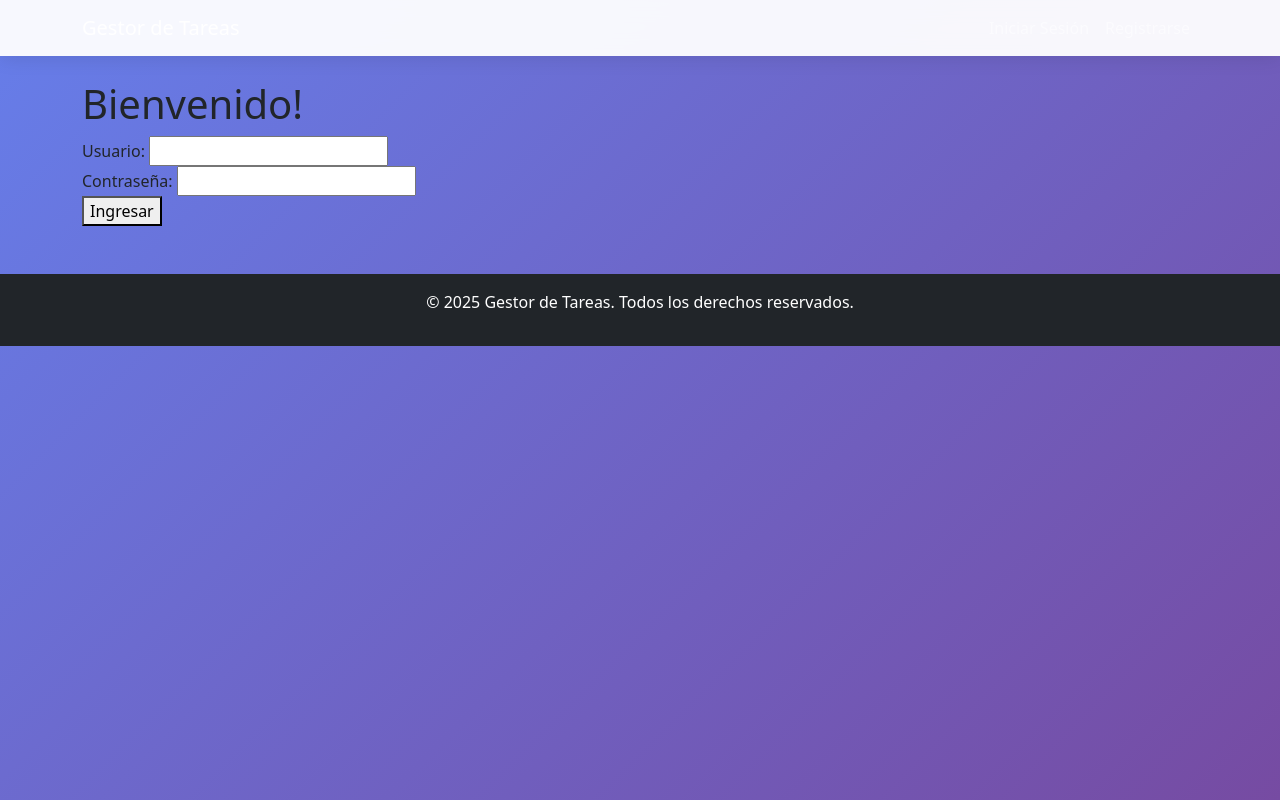
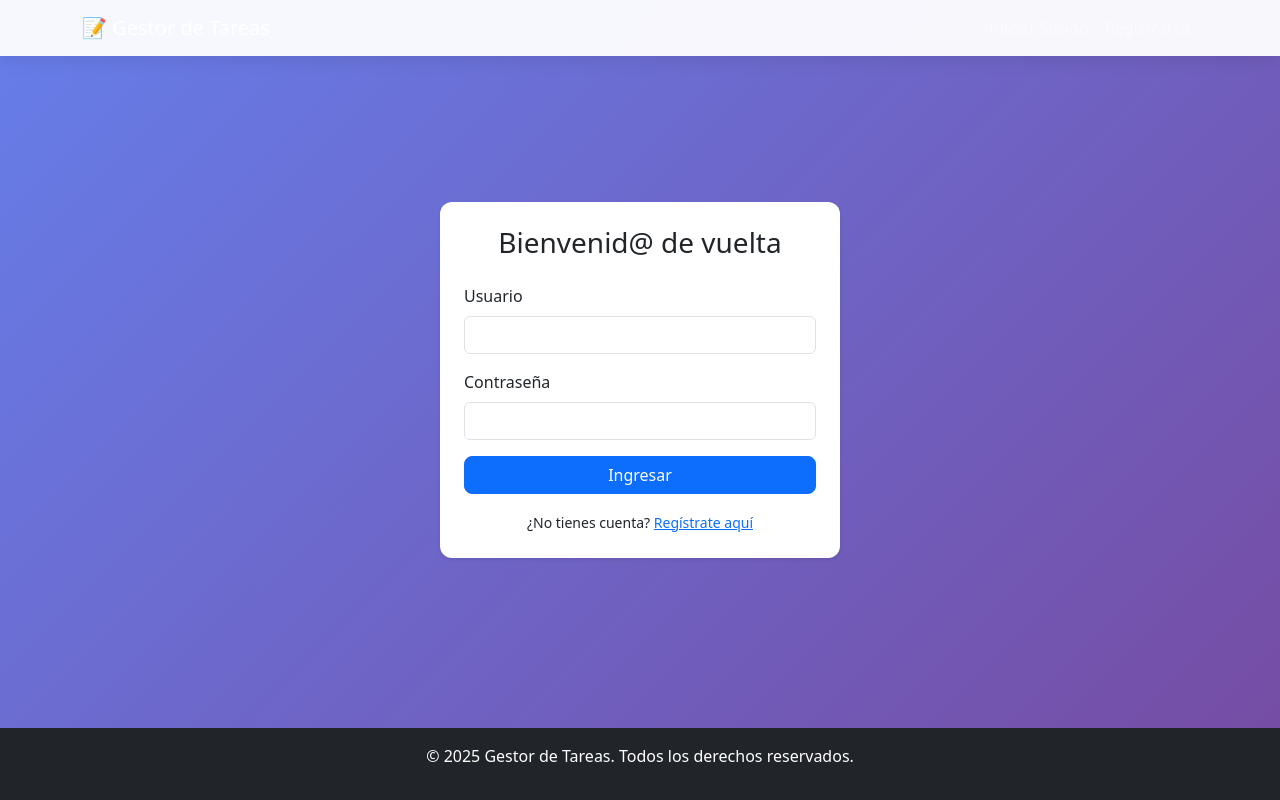
Before and after one commit to ValeEseve/EvModulo06, a Django app: page /login/ in a window 1280 px wide. Run offline with Django 5.2, Linux system fonts and the light colour scheme.

Commit message:
añadido toggle ruta, vista y en la card

```diff
--- /dev/null
+++ b/requirements.txt
@@ -0,0 +1,3 @@
+asgiref==3.10.0
+Django==5.2.8
+sqlparse==0.5.3
--- a/tareas/urls.py
+++ b/tareas/urls.py
@@ -7,6 +7,7 @@ urlpatterns = [
     path('tarea/<int:id>/', views.detalle_tarea, name='detalle_tarea'),
     path('tarea/nueva/', views.nueva_tarea, name='nueva_tarea'),
     path('tarea/eliminar/<int:id>/', views.eliminar_tarea, name='eliminar_tarea'),
+    path('tarea/toggle/<int:id>/', views.toggle_completada, name='toggle_tarea'),
     path('dashboard/', views.lista_tareas, name='dashboard'),
     path('login/', views.login_view, name='login_view'),
     path('logout/', views.logout_view, name='logout_view'),
--- a/tareas/views.py
+++ b/tareas/views.py
@@ -17,9 +17,10 @@ def login_view(request):
             login(request, user)
             return redirect('dashboard')
         else:
-            return render(request, 'dashboard.html', {'error': 'Credenciales inválidas'})
+            return render(request, 'tareas/login.html', {'error': 'Credenciales inválidas'})
     return render(request, 'tareas/login.html')
 
+@login_required
 def logout_view(request):
     logout(request)
     return redirect('home')
@@ -39,7 +40,7 @@ def register_view(request):
 
 @login_required
 def lista_tareas(request):
-    tareas = Tarea.objects.filter(usuario=request.user)
+    tareas = Tarea.objects.filter(usuario=request.user.id).order_by('-fecha_creacion')
     return render(request, 'tareas/dashboard.html', {'tareas': tareas})
 
 @login_required
@@ -62,6 +63,13 @@ def nueva_tarea(request):
         form = TareaForm()
     return render(request, 'tareas/nueva_tarea.html', {'form': form})
 
+@login_required
+def toggle_completada(request, id):
+    tarea = get_object_or_404(Tarea, id=id)
+    tarea.completada = not tarea.completada
+    tarea.save()
+    return redirect('dashboard')
+
 
 
 @login_required
--- a/templates/tareas/components/navbar.html
+++ b/templates/tareas/components/navbar.html
@@ -1,7 +1,7 @@
 <nav class="navbar navbar-expand-lg navbar-dark bg-primary">
         <div class="container">
             <a class="navbar-brand" href="{% url 'dashboard' %}">
-                <i class="bi bi-check2-square"></i> Gestor de Tareas
+                <i class="bi bi-check2-square"></i> 📝 Gestor de Tareas
             </a>
             <button class="navbar-toggler" type="button" data-bs-toggle="collapse" data-bs-target="#navbarNav">
                 <span class="navbar-toggler-icon"></span>
--- a/templates/tareas/home.html
+++ b/templates/tareas/home.html
@@ -3,5 +3,8 @@
 
 {% block content %}
 <h1>Bienvenido!</h1>
-
+<div class="mt-4 d-flex flex-column align-items-center">
+<h2>Inicia sesión aquí:</h2>
+<a href="{% url 'login_view' %}" class="btn btn-primary">Iniciar Sesión</a>
+</div>
 {% endblock %}
--- a/templates/tareas/login.html
+++ b/templates/tareas/login.html
@@ -2,26 +2,49 @@
 {% block title %}Login - Gestor de Tareas{% endblock %}
 
 {% block content %}
-<h1>Bienvenido!</h1>
 
-<div class="login-container">
-    <form method="post" action="{% url 'login_view' %}">
-        {% csrf_token %}
-        <div class="form-group">
-            <label for="username">Usuario:</label>
-            <input type="text" id="username" name="username" required>
+
+<div class="container d-flex justify-content-center align-items-center" style="min-height: 75vh;">
+    <div class="card shadow-sm p-4" style="max-width: 400px; width: 100%; border-radius: 12px;">
+
+        <h3 class="text-center mb-4">Bienvenid@ de vuelta</h3>
+
+        <form method="post" action="{% url 'login_view' %}">
+            {% csrf_token %}
+
+            {% if form.non_field_errors %}
+            <div class="alert alert-danger py-2">
+                {{ form.non_field_errors }}
+            </div>
+            {% endif %}
+
+            <div class="mb-3">
+                <label for="username" class="form-label">Usuario</label>
+                <input type="text" id="username" name="username" class="form-control" required>
+            </div>
+
+            <div class="mb-3">
+                <label for="password" class="form-label">Contraseña</label>
+                <input type="password" id="password" name="password" class="form-control" required>
+            </div>
+
+            <button type="submit" class="btn btn-primary w-100" style="border-radius: 8px;">
+                Ingresar
+            </button>
+        </form>
+
+        <div class="text-center mt-3">
+            <small>¿No tienes cuenta?
+                <a href="{% url 'register_view' %}">Regístrate aquí</a>
+            </small>
         </div>
-        <div class="form-group">
-            <label for="password">Contraseña:</label>
-            <input type="password" id="password" name="password" required>
-        </div>
-        <button type="submit">Ingresar</button>
-    </form>
-    {% if form.non_field_errors %}
-        <div class="alert alert-danger">
-            {{ form.non_field_errors }}
-        </div>
-    {% endif %}
+{% if error %}
+    <div class="alert alert-danger py-2">
+        {{ error }}
+    </div>
+{% endif %}
+    </div>
 </div>
 
+
 {% endblock %}
```
Also changed, not shown: tareas/forms.py (+18 -1 lines), templates/tareas/components/tarea_card.html (+15 -7 lines), db.sqlite3.
